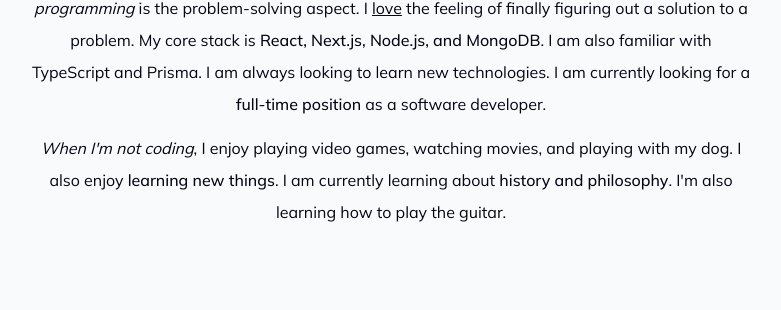
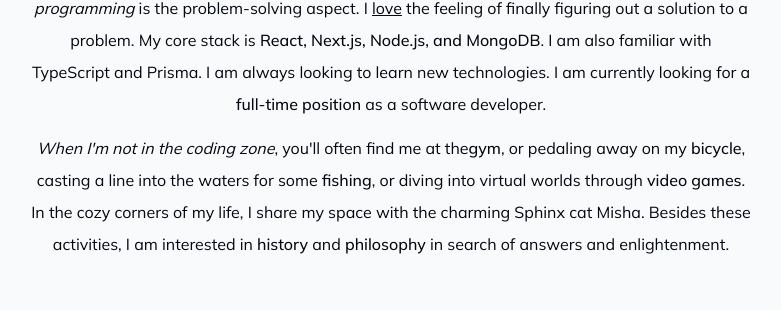
Before and after one commit to HorbynkoIvan/portfolio, a Next.js app: page / in a window 1280 px wide. Shown: the part 910-1220 px from the top of the page, without its empty margins (249-1030 px from the left). Built offline with nearby package versions, Linux system fonts and the light colour scheme; no server answers.

Commit message:
section about hobbies

```diff
--- a/src/components/SectionHeading.tsx
+++ b/src/components/SectionHeading.tsx
@@ -1,9 +1,9 @@
-import React from "react";
+import { ReactNode } from "react";
 
 type SectionHeadingProps = {
-  children: React.ReactNode;
+  children: ReactNode;
 };
 
-export default function SectionHeading({ children }: SectionHeadingProps) {
-  return <h2 className="text-3xl font-medium capitalize mb-8 text-center">{children}</h2>;
-}
+export const SectionHeading = ({ children }: SectionHeadingProps) => (
+  <h2 className="text-3xl font-medium capitalize mb-8 text-center">{children}</h2>
+);
--- a/src/components/index.ts
+++ b/src/components/index.ts
@@ -3,3 +3,4 @@
 export { ThemeSwitcherButton } from "./ThemeSwitcherButton";
 export { Header } from "./Header";
 export { Footer } from "./Footer";
+export { SectionHeading } from "./SectionHeading";
--- a/src/sections/About.tsx
+++ b/src/sections/About.tsx
@@ -1,8 +1,7 @@
 "use client";
-
-import SectionHeading from "../components/SectionHeading";
 import { motion } from "framer-motion";
-import { useSectionInView } from "@/src/hooks/useSectionInView";
+import { SectionHeading } from "@/src/components";
+import { useSectionInView } from "@/src/hooks";
 
 export const About = () => {
   const { ref } = useSectionInView("About");
@@ -31,12 +30,14 @@
 
       <p>
         {/* eslint-disable-next-line react/no-unescaped-entities */}
-        <span className="italic">When I'm not coding</span>, I enjoy playing video games, watching
-        movies, and playing with my dog. I also enjoy{" "}
-        <span className="font-medium">learning new things</span>. I am currently learning about{" "}
-        {/* eslint-disable-next-line react/no-unescaped-entities */}
-        <span className="font-medium">history and philosophy</span>. I'm also learning how to play
-        the guitar.
+        <span className="italic">When I'm not in the coding zone</span>, you'll often find me at the
+        <span className="font-medium">gym</span>, or pedaling away on my{" "}
+        <span className="font-medium">bicycle</span>, casting a line into the waters for some{" "}
+        <span className="font-medium">fishing</span>, or diving into virtual worlds through{" "}
+        <span className="font-medium">video games</span>. In the cozy corners of my life, I share my
+        space with the charming Sphinx cat Misha. Besides these activities, I am interested in{" "}
+        <span className="font-medium">history</span> and{" "}
+        <span className="font-medium">philosophy</span> in search of answers and enlightenment.
       </p>
     </motion.section>
   );
--- a/src/sections/Contact.tsx
+++ b/src/sections/Contact.tsx
@@ -1,7 +1,7 @@
 "use client";
 
 import React from "react";
-import SectionHeading from "../components/SectionHeading";
+import { SectionHeading } from "@/src/components";
 import SubmitButton from "../components/SubmitButton";
 import { motion } from "framer-motion";
 import { useSectionInView } from "@/src/hooks/useSectionInView";
--- a/src/sections/Experience.tsx
+++ b/src/sections/Experience.tsx
@@ -1,7 +1,7 @@
 "use client";
 
 import React from "react";
-import SectionHeading from "../components/SectionHeading";
+import { SectionHeading } from "@/src/components";
 import { VerticalTimeline, VerticalTimelineElement } from "react-vertical-timeline-component";
 import "react-vertical-timeline-component/style.min.css";
 import { experiencesData } from "@/src/mocks/experience_mock";
--- a/src/sections/Projects.tsx
+++ b/src/sections/Projects.tsx
@@ -1,7 +1,7 @@
 "use client";
 
 import React from "react";
-import SectionHeading from "../components/SectionHeading";
+import { SectionHeading } from "@/src/components";
 import { projectsData } from "@/src/mocks/projects_mock";
 import Project from "../components/Project";
 import { useSectionInView } from "@/src/hooks/useSectionInView";
--- a/src/sections/Skills.tsx
+++ b/src/sections/Skills.tsx
@@ -1,6 +1,6 @@
 "use client";
 
-import SectionHeading from "../components/SectionHeading";
+import { SectionHeading } from "@/src/components";
 import { skillsData } from "@/src/mocks/skills_mock";
 import { useSectionInView } from "@/src/hooks/useSectionInView";
 import { motion } from "framer-motion";
```
